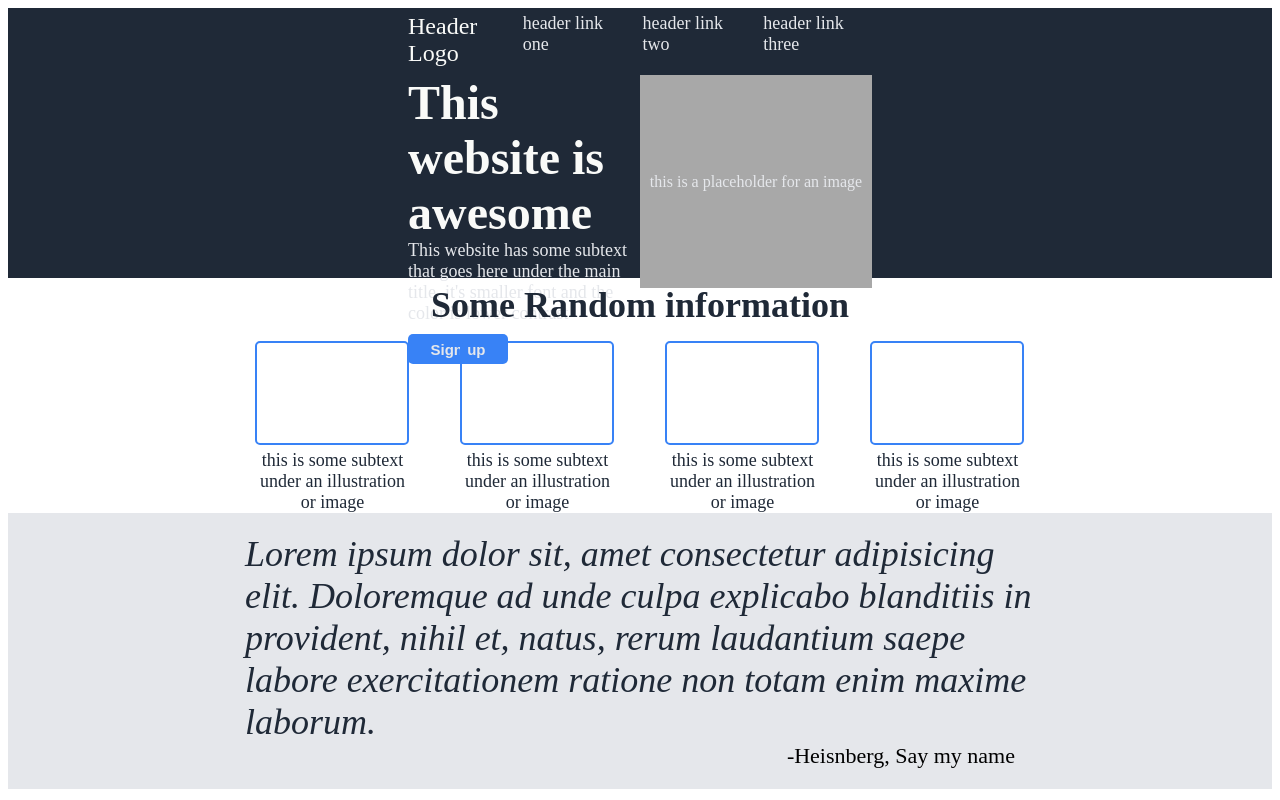
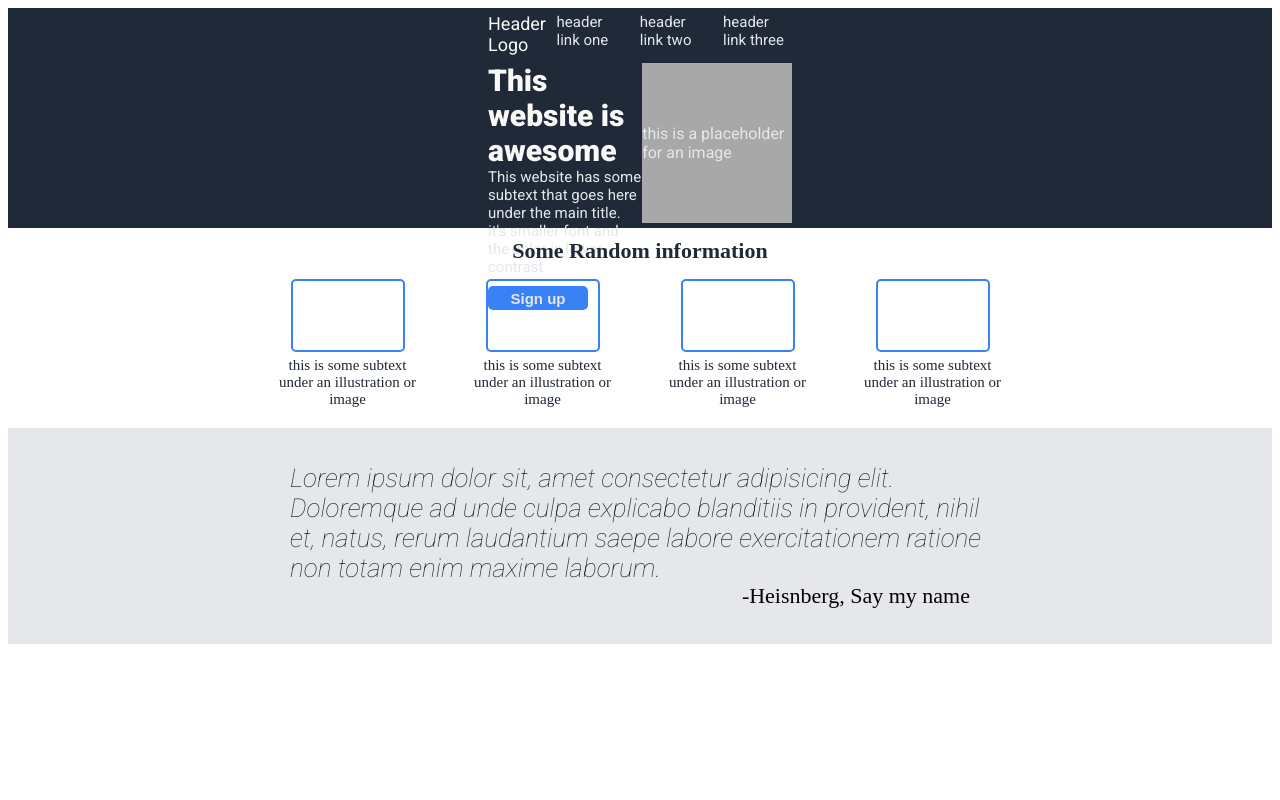
Before and after one commit to SuperMo0/service-design-blue, a plain HTML site: page index.html in a window 1280 px wide. Drawn offline with Linux system fonts and the light colour scheme.

Commit message:
fix resolution

```diff
--- a/index.html
+++ b/index.html
@@ -5,6 +5,10 @@
     <meta name="viewport" content="width=device-width, initial-scale=1.0">
     <title>Bussines</title>
     <link rel="stylesheet" href="style.css">
+
+    <link rel="preconnect" href="https://fonts.googleapis.com">
+<link rel="preconnect" href="https://fonts.gstatic.com" crossorigin>
+<link href="https://fonts.googleapis.com/css2?family=Roboto:ital,wght@0,100..900;1,100..900&display=swap" rel="stylesheet">
 </head>
 <body>
 
@@ -20,7 +24,7 @@
 
         <div class="intro">
             <div class="hero">
-                <div class="statement">This website is awesome</div>
+                <div class="statement">This website is<br>awesome</div>
                 <div class="description">This website has some subtext that goes here under the main title. it's smaller font and the color is lower contrast</div>
                 <button class="intro-button">Sign up</button>
             </div>
--- a/style.css
+++ b/style.css
@@ -2,9 +2,9 @@
 .header
 {
     background-color:#1F2937 ;
-    height: 260px;
-    padding: 5px 400px;
-    margin-bottom: 6px;
+    height: 210px;
+    padding: 5px 480px;
+    margin-bottom: 10px;
 }
 .links
 {
@@ -19,7 +19,7 @@
 
 .link ,.description
 {
-    font-size: 18px;
+    font-size: 15px;
 }
 
 .intro
@@ -31,8 +31,8 @@
 
 .image-holder
 {
-    width: 400px;
-    height: 213px;
+    width: 350px;
+    height: 160px;
     background-color:rgb(168, 168, 168) ;
     display: flex;
     justify-content: center;
@@ -41,6 +41,7 @@
 
 .logo,.statement,.link,.description,.image-text,.link a
 {
+    font-family: 'Roboto';
     color: #E5E7EB;
 }
 
@@ -51,19 +52,19 @@
 
 .statement
 {
-    font-size: 48px;
+    font-size: 30px;
     color: #F9FAF8;
     font-weight: 900;
 }
 .logo
 {
-    font-size: 24px;
+    font-size: 18px;
     color: #F9FAF8;
 }
 .intro-button
 {
     width: 100px;
-    height: 30px;
+    height: 24px;
     background-color: #3882F6;
     border: 0cm;
     border-radius: 5px;
@@ -71,15 +72,17 @@
     font-weight: 900;
     font-size: 15px;
     margin-top: 10px;
+    cursor: pointer;
 }
 .hero
 {
-    width:400px;
+    width:360px;
     /* border: 5px solid red; */
 }
 
 .card-container
 {
+    padding-bottom: 20px;
     height: 320;
     display: flex;
     flex-direction: column;
@@ -89,29 +92,31 @@
 
 .card
 {
-    width: 155px;
+    width: 145px;
     display: flex;
     flex-direction: column;
-    justify-content: center;
+    align-items: center;
     text-align: center;
     gap: 5px;
 }
 .figure
 {
-    width: 150px;
-    height: 100px;
+    /* margin-left: 20px; */
+
+    width: 110px;
+    height: 69px;
     border: 2px solid #3882F6 ;
     border-radius: 5px;
 }
 .caption
 {
-    font-size: 18px;
+    font-size: 15px;
     color: #1F2937;
 }
 
 .info
 {
-    font-size: 36px;
+    font-size: 22px;
     color: #1F2937;
     font-weight: 900;
 }
@@ -132,16 +137,17 @@
 
 .quote-holder
 {
-    width: 790px;
-    padding: 20px 0px;
+    width: 700px;
+    padding: 35px 0px;
     display: flex;
     flex-direction: column;
 }
 .quote
 {
-    font-size: 36px;
+    font-size: 26px;
     font-style:italic;
-    font-weight: lighter;
+    font-weight:lighter;
+    font-family: 'Roboto';
     color: #1F2937;
 }
 
```
